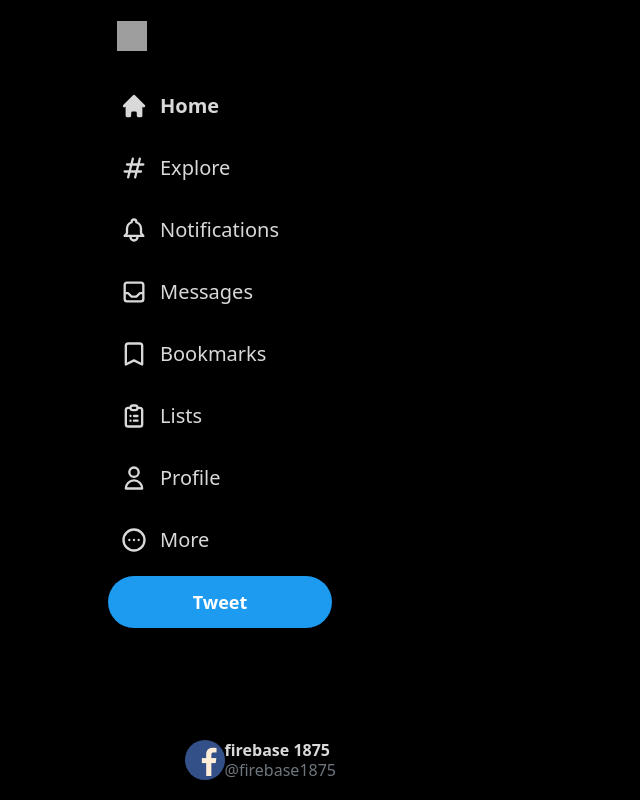
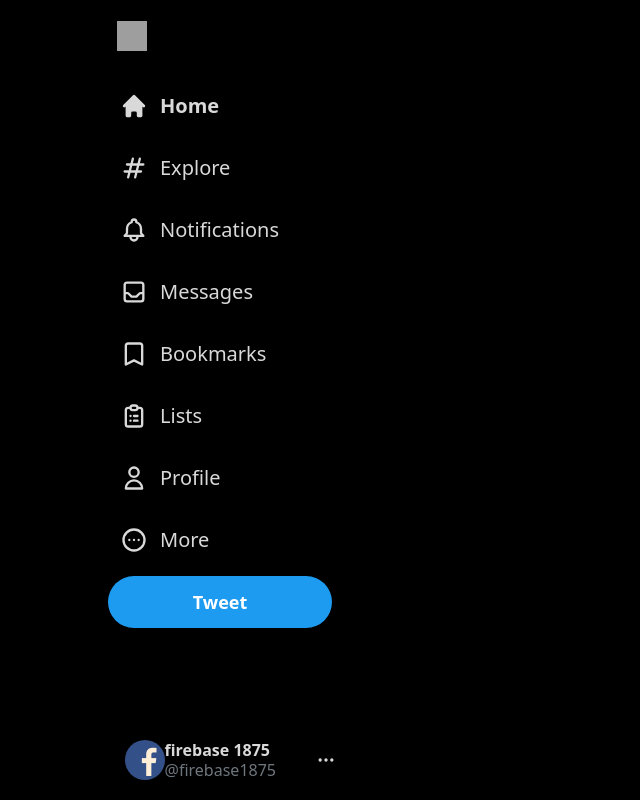
Before and after one commit to 2WBA123/Next-JS-Project-, a Next.js app: page / in a window 1280 px wide. Shown: the whole page, without its empty margins (0-640 px from the left). Built offline with nearby package versions, Linux system fonts and the light colour scheme; grey boxes are pictures that could not be loaded.

Commit message:
left botm

```diff
--- a/components/sidebar.js
+++ b/components/sidebar.js
@@ -40,6 +40,7 @@
               <h4 className="font-bold">firebase 1875</h4>
               <p className="text-[#6e767d]">@firebase1875</p>
             </div>
+            <DotsHorizontalIcon className="h-5 hidden xl:inline ml-10"/>
           </div>
 
     </div>
```
